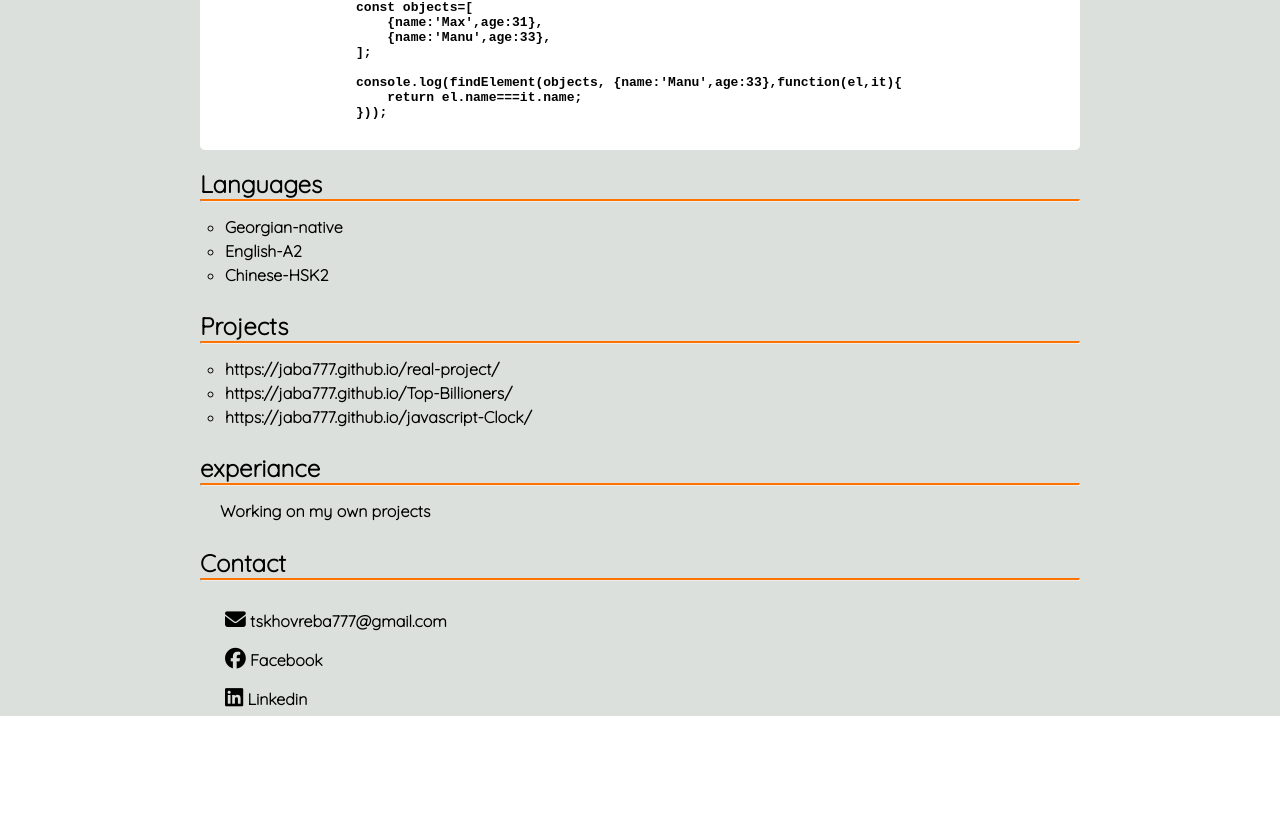
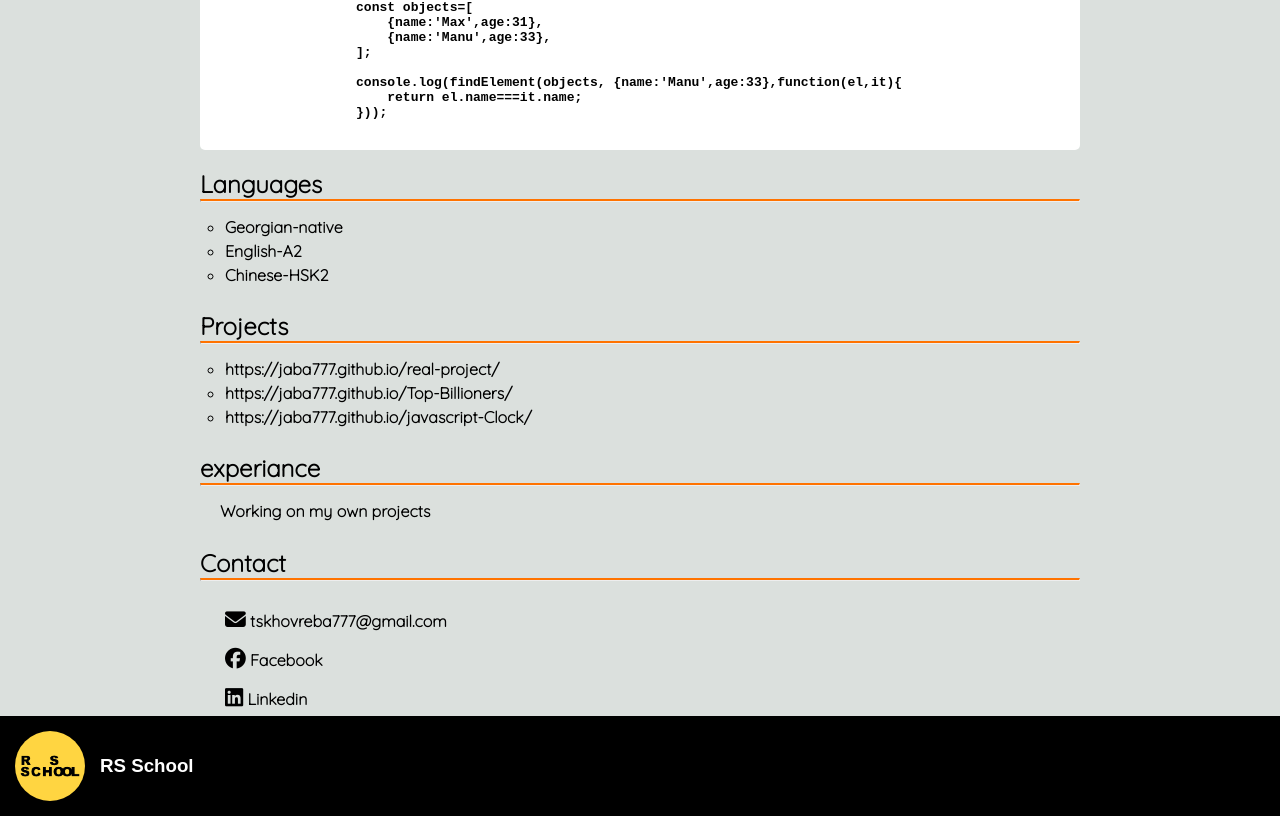
Before and after one commit to jaba777/rsschool-cv, a plain HTML site: page index.html in a window 1280 px wide. Shown: the part 1333-2149 px from the top of the page. Before the commit the page ends 2049 px from the top, so only its background shows below. Drawn offline with Linux system fonts and the light colour scheme; a web font is replaced by a local one.

Commit message:
feat: add footer

```diff
--- a/index.html
+++ b/index.html
@@ -148,7 +148,14 @@
           </div>
 
             </div>
-           </div>
+        </div>
+
+        <footer>
+            <div>
+               <a href="https://rs.school/" target="_blank"><img src="./image/rsphoto.jpg" alt="image"></a>
+            </div>
+            <h3>RS School</h3>
+        </footer>
 
 
     </main>
```
